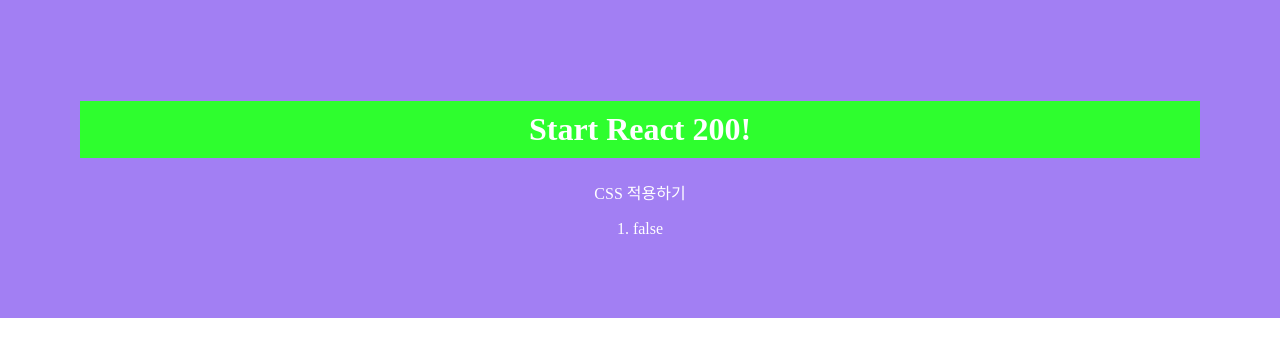
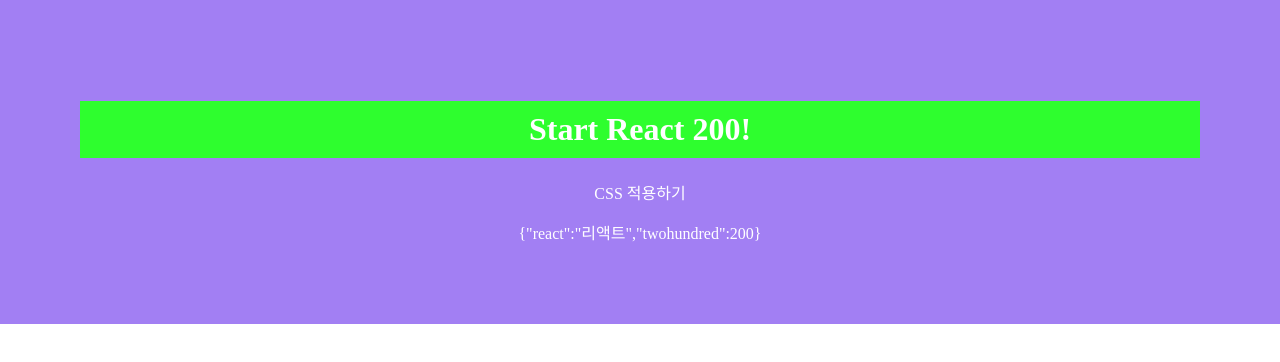
Before and after one commit to ZUITOPIA/react-master, a React (Create React App) app in the folder client/: page / in a window 1280 px wide. Shown: the top 362 px of the page. Built offline with nearby package versions, Linux system fonts and the light colour scheme.

Commit message:
020 : PropsObjVal

```diff
--- a/client/src/App.js
+++ b/client/src/App.js
@@ -1,13 +1,13 @@
 import React from "react";
 import "./App.css";
-import PropsBoolean from "./R019_PropsBoolean";
+import PropsObjVal from "./R020_PropsObjVal";
 
 function App() {
   return (
     <div>
       <h1>Start React 200!</h1>
       <p>CSS 적용하기</p>
-      <PropsBoolean BooleanTrueFalse={false} />
+      <PropsObjVal ObjectJson={{ react: "리액트", twohundred: 200 }} />
     </div>
   );
 }
--- /dev/null
+++ b/client/src/R020_PropsObjVal.js
@@ -0,0 +1,18 @@
+import React, { Component } from "react";
+import datatype from "prop-types";
+
+class R020_PropsObjVal extends Component {
+  render() {
+    const { ObjectJson } = this.props;
+    return <div style={{ padding: "0px" }}>{JSON.stringify(ObjectJson)}</div>;
+  }
+}
+
+R020_PropsObjVal.propTypes = {
+  ObjectJson: datatype.shape({
+    react: datatype.string,
+    twohundred: datatype.number,
+  }),
+};
+
+export default R020_PropsObjVal;
```
